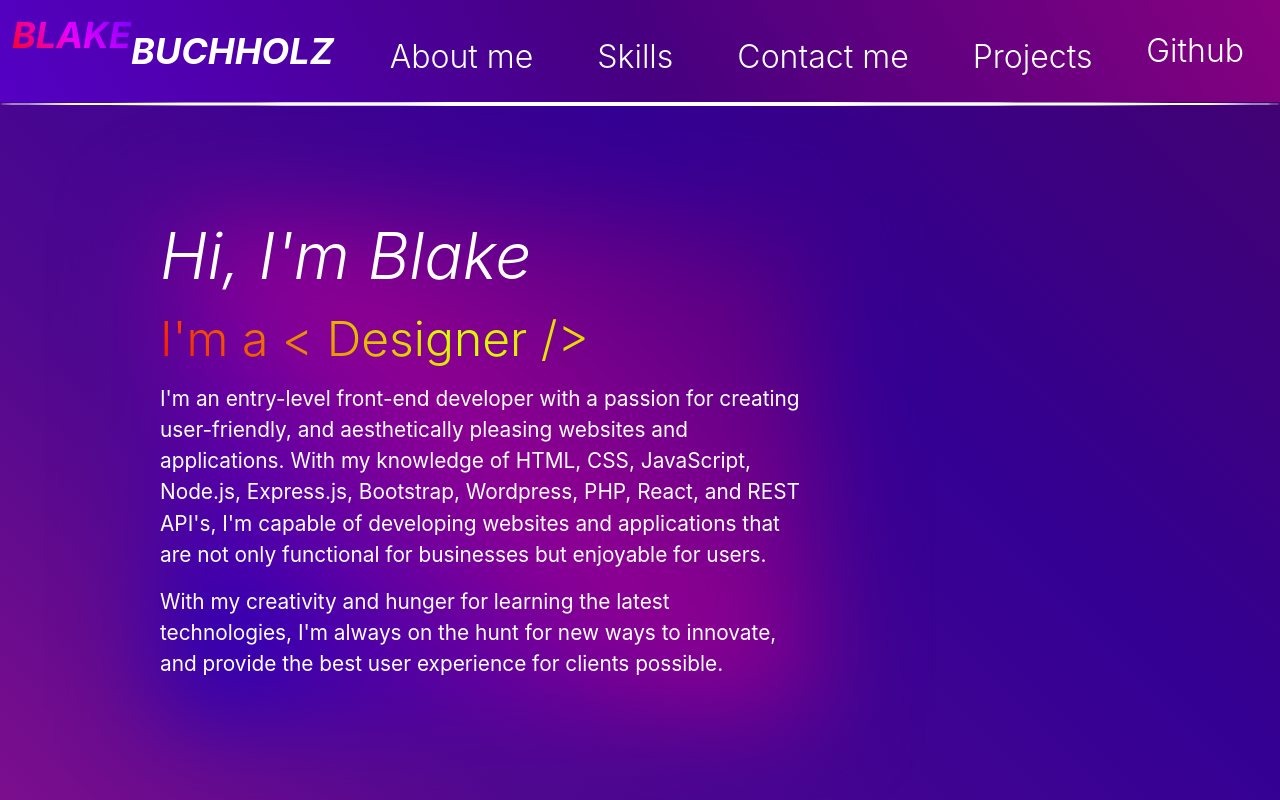
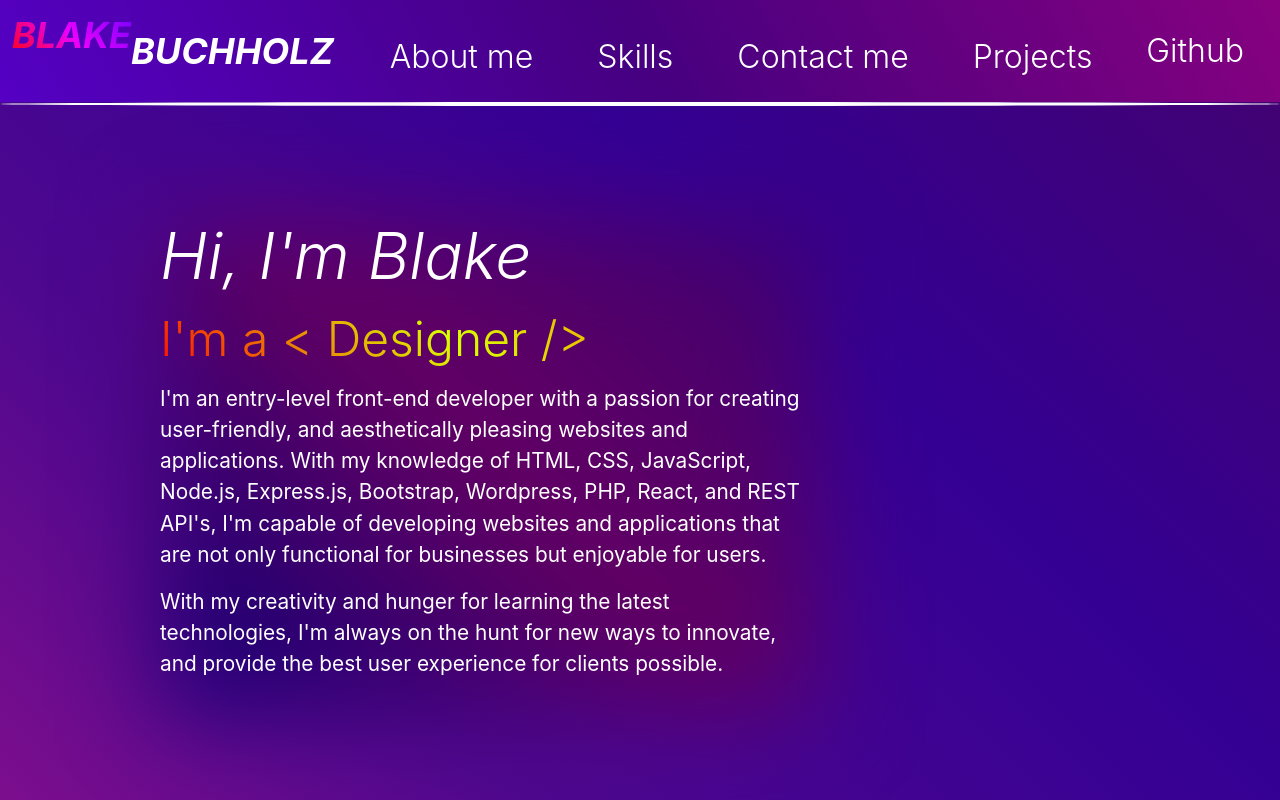
Before and after one commit to BlakeBuchholz/React-Portfolio, a React (Create React App) app: page / in a window 1280 px wide. Shown: the top 800 px of the page. Built offline with nearby package versions, Linux system fonts and the light colour scheme; the HTML template or start-up script is replaced by a standard one.

Commit message:
Updated intro styles

```diff
--- a/src/index.css
+++ b/src/index.css
@@ -103,7 +103,7 @@
   height: 5rem;
   text-align: left;
   font-weight: 325;
-  background: -webkit-linear-gradient(45deg, #ff0000, #d9ff00, #ff9a03);
+  background: -webkit-linear-gradient(45deg, #ff0000, #d9ff00, #ff6600);
   -webkit-background-clip: text;
   -webkit-text-fill-color: transparent;
 }
@@ -122,7 +122,7 @@
   inset: -5px; /* control the spread */
   transform: translate(10px, 8px); /* control the offsets */
   z-index: -1; /* place the element behind */
-  background: -webkit-linear-gradient(45deg, #1300be, #920092, #460080);
+  background: -webkit-linear-gradient(45deg, #0c0077, #630063, #3e0070);
   filter: blur(50px); /* control the blur */
 }
 
```
